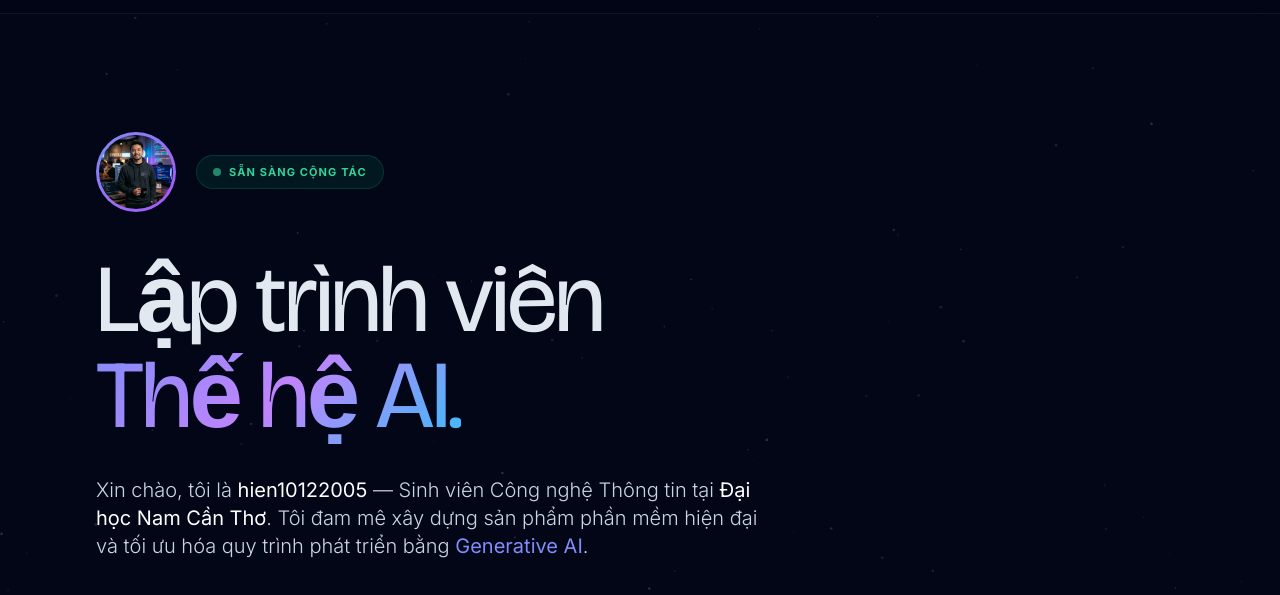
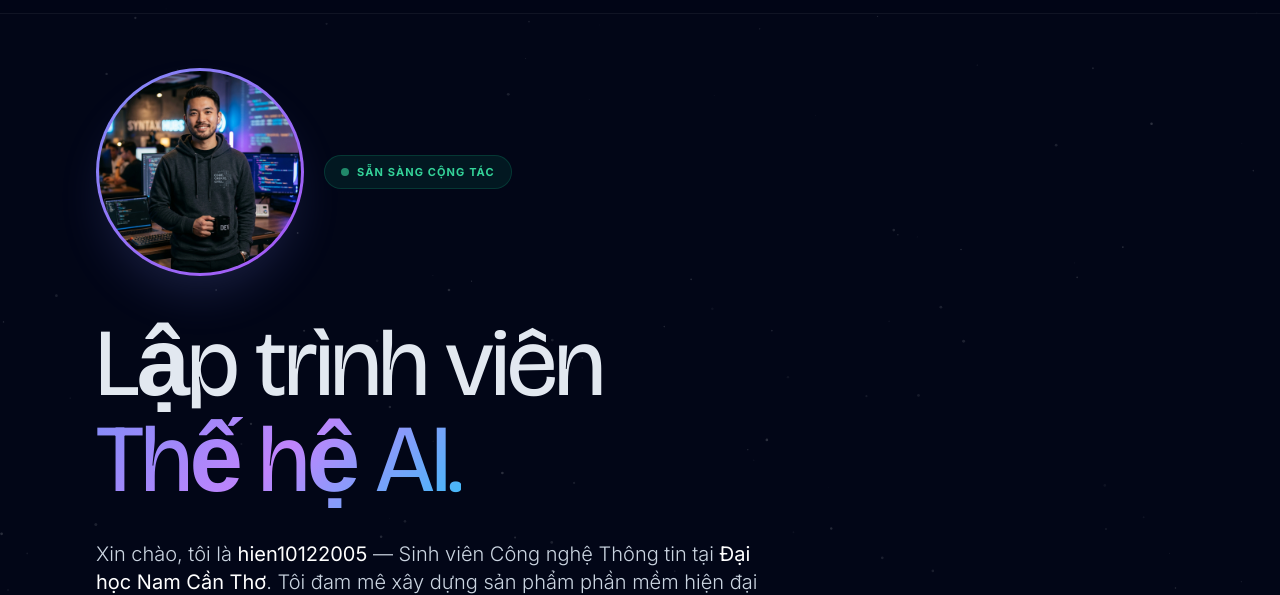
Before and after one commit to hien10122005/Portfolio-, a plain HTML site: page index.html in a window 1280 px wide. Shown: the part 51-646 px from the top of the page. Drawn offline with nearby package versions, Linux system fonts and the light colour scheme.

Commit message:
Increase hero avatar size and add hover effect

```diff
--- a/index.html
+++ b/index.html
@@ -248,7 +248,7 @@
             <div class="max-w-6xl w-full" data-aos="fade-up">
                 <!-- Avatar + Badge -->
                 <div class="flex items-center gap-5 mb-10">
-                    <div class="w-20 h-20 rounded-full p-[3px] bg-gradient-to-br from-accent to-purple-500">
+                    <div class="w-40 h-40 md:w-52 md:h-52 rounded-full p-[3px] bg-gradient-to-br from-accent to-purple-500 shadow-2xl shadow-accent/20 transition-transform duration-500 hover:scale-105">
                         <img src="avatar.png" alt="hien10122005 Avatar"
                             class="w-full h-full rounded-full object-cover bg-onyx"
                             onerror="this.src='https://ui-avatars.com/api/?name=Hien&background=6366f1&color=fff&size=200&bold=true'">
```
